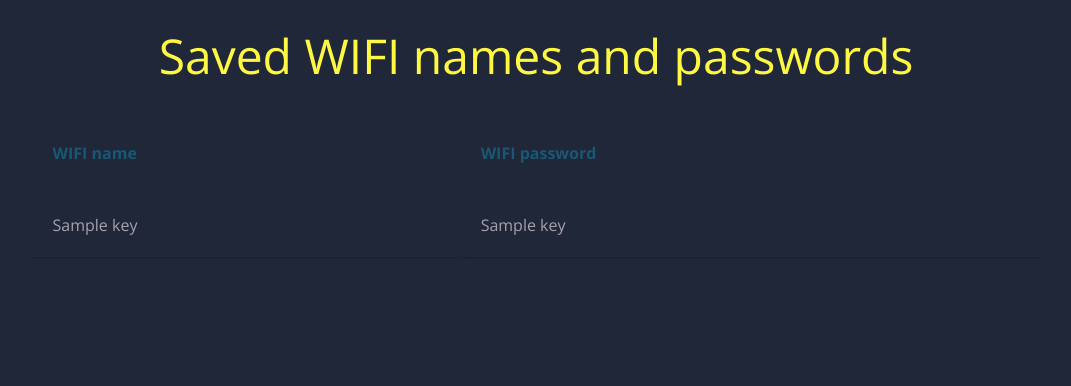
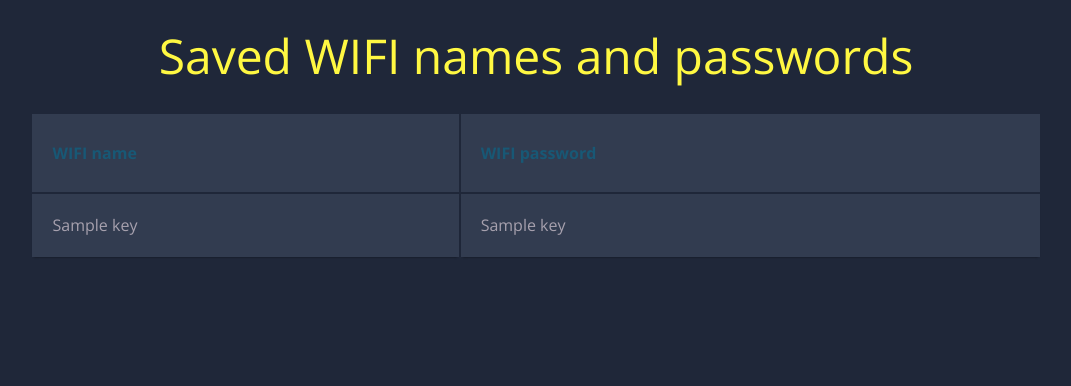
Before and after one commit to niteqela1/SiguriaNeInternet, a Python web app: template Templates/index.html in a window 1280 px wide. Shown: the top 386 px of the page, without its empty margins (104-1175 px from the left). Run offline with Jinja, Linux system fonts and the light colour scheme; the template is opened without the code that fills it: most values are stand-ins (such as "Sample title", 1, 10 or a date in 2020).

Commit message:
Background-color of the odd and even rows

```diff
--- a/Static/style.css
+++ b/Static/style.css
@@ -66,3 +66,14 @@ padding: 0 0 8em 0;
   padding-top: 2%;
 padding-left:2%;
 }
+
+
+/* Background-color of the odd rows */
+.container tr:nth-child(odd) {
+  background-color: #323C50;
+}
+
+/* Background-color of the even rows */
+.container tr:nth-child(even) {
+  background-color: #2C3446;
+}
```
